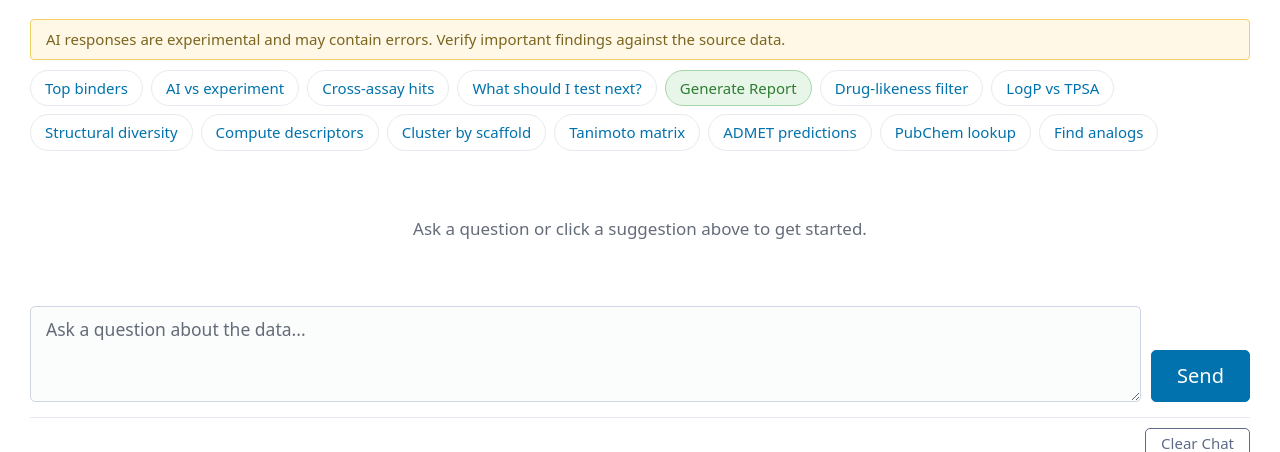
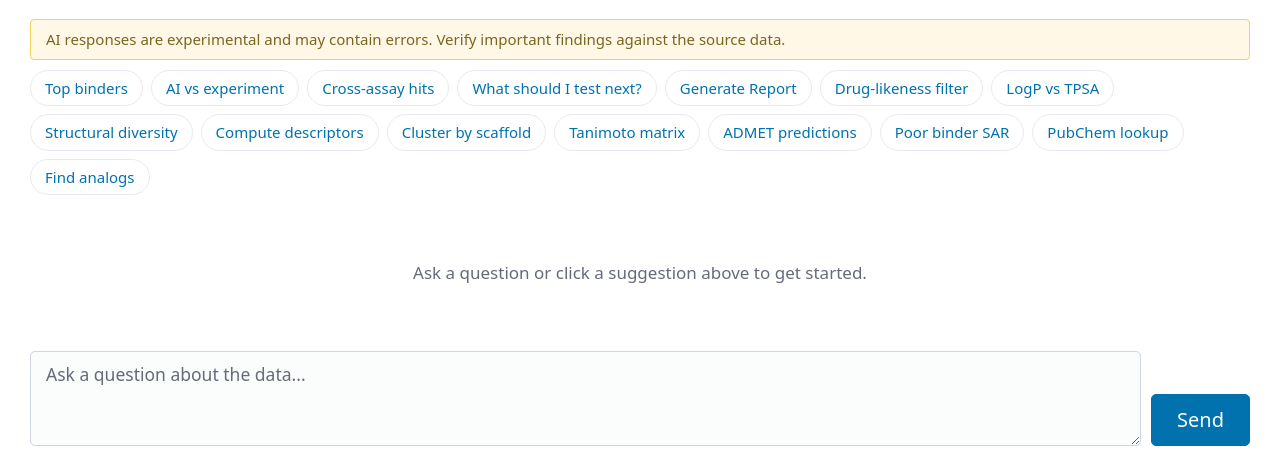
Before and after one commit to rly/t5-assays-app, a FastAPI app: template app/templates/index.html in a window 1280 px wide; the page is wider, and only the part inside the window is pictured. Shown: the part 424-876 px from the top of that part. Run offline with FastAPI, Linux system fonts and the light colour scheme; the template is opened without the code that fills it, so the values that code supplies are empty; some libraries are stand-ins or nearby versions.

Commit message:
Add poor binder SAR suggestion chip; remove report chip highlight
Co-Authored-By: Claude Opus 4.6 (1M context) <noreply@anthropic.com>

```diff
--- a/app/static/css/style.css
+++ b/app/static/css/style.css
@@ -568,15 +568,6 @@ html, body {
     border-color: var(--pico-primary);
 }
 
-.report-chip {
-    background: #e8f5e9 !important;
-    color: #2e7d32 !important;
-    border-color: #a5d6a7 !important;
-}
-
-.report-chip:hover {
-    background: #c8e6c9 !important;
-}
 
 .tooltip-wrapper {
     position: relative;
--- a/app/templates/partials/chat.html
+++ b/app/templates/partials/chat.html
@@ -40,7 +40,7 @@
         What should I test next?
     </button>
     <span class="tooltip-wrapper">
-        <button class="suggestion-chip report-chip" hx-post="/chat/send" hx-target="#chat-messages" hx-swap="beforeend"
+        <button class="suggestion-chip" hx-post="/chat/send" hx-target="#chat-messages" hx-swap="beforeend"
                 hx-vals='{"message": "Generate a comprehensive analysis report: 1) Dataset overview for each provided dataset. 2) Top 10 binding candidates ranked by the most relevant metric. 3) Cross-dataset comparison — where do assays agree or disagree? 4) Data quality issues (missing values, outliers). 5) Top 5 compounds to prioritize for further study with justification."}'
                 hx-on::before-request="onChatSend(event)" hx-on::after-request="onChatDone(event)">
             Generate Report
@@ -93,6 +93,14 @@
             ADMET predictions
         </button>
         <span class="tooltip-text">Rule-based ADMET triage: absorption, BBB, P-gp, CYP inhibition, PAINS, and Brenk alerts. No external API.</span>
+    </span>
+    <span class="tooltip-wrapper">
+        <button class="suggestion-chip" hx-post="/chat/send" hx-target="#chat-messages" hx-swap="beforeend"
+                hx-vals='{"message": "Select a dataset with KD values. Use run_python to: 1) Filter the bottom 25% of compounds by affinity (KD values). 2) Extract their identifiers (IDNUMBER) and SMILES (Structure). 3) Using RDKit, detect any common core scaffold, substituent pattern, or functional group shared among these poor binders. 4) Contrast these structural features with those found in the top 10% of compounds by affinity to highlight structural red flags that differentiate inactive compounds from lead candidates. 5) Summarize findings with actionable insights for compound design."}'
+                hx-on::before-request="onChatSend(event)" hx-on::after-request="onChatDone(event)">
+            Poor binder SAR
+        </button>
+        <span class="tooltip-text">Analyzes the worst 25% of binders for common structural features and contrasts with top hits.</span>
     </span>
     <span class="tooltip-wrapper">
         <button class="suggestion-chip" hx-post="/chat/send" hx-target="#chat-messages" hx-swap="beforeend"
```
